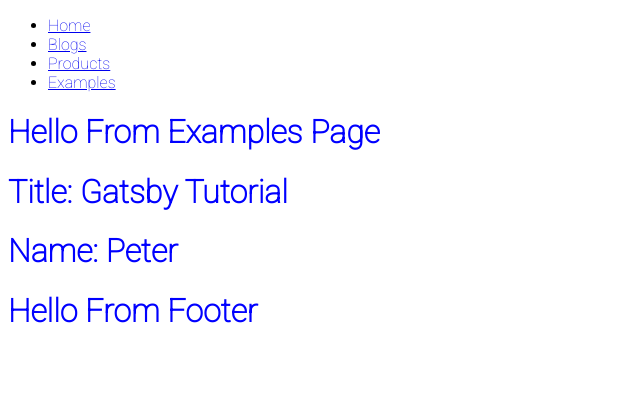
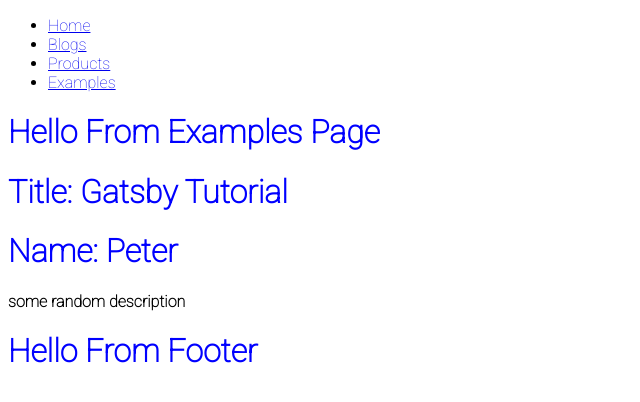
Before and after one commit to carlaa33/my-gatsby-project, a Gatsby site: page /examples in a window 1280 px wide. Shown: the whole page, without its empty margins (0-640 px from the left). Built offline with nearby package versions, Linux system fonts and the light colour scheme; Gatsby itself is replaced by a stand-in of ours.

Commit message:
StaticQuery Component

```diff
--- /dev/null
+++ b/src/examples/HeaderStatic.js
@@ -0,0 +1,26 @@
+import React from "react"
+import { StaticQuery, graphql } from "gatsby"
+
+const ComponentName = () => (
+  <StaticQuery
+    query={graphql`
+      {
+        site {
+          info: siteMetadata {
+            person {
+              age
+              name
+            }
+            author
+            data
+            description
+            title
+          }
+        }
+      }
+    `}
+    render={data => <h4>{data.site.info.description}</h4>}
+  ></StaticQuery>
+)
+
+export default ComponentName
--- a/src/pages/examples.js
+++ b/src/pages/examples.js
@@ -1,12 +1,14 @@
 import React from "react"
 import Header from "../examples/Header"
 import Layout from "../components/layout"
+import HeaderStatic from "../examples/HeaderStatic"
 
 const examples = () => {
   return (
     <Layout>
       <h1>Hello from examples page</h1>
       <Header />
+      <HeaderStatic />
     </Layout>
   )
 }
```
